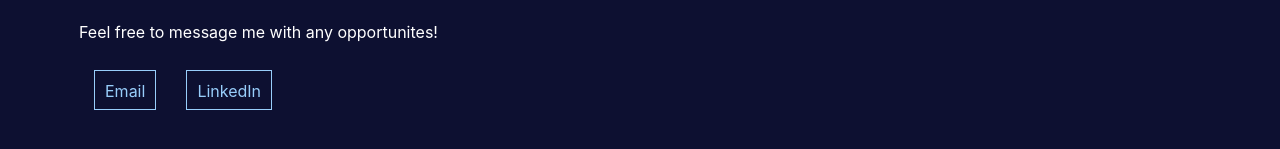
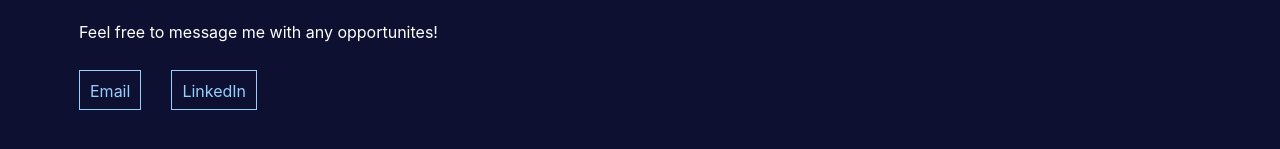
Before and after one commit to joshlopez97/portfolio-site, a React (Create React App) app: page / in a window 1280 px wide. Shown: the part 3487-3636 px from the top of the page. Built offline with nearby package versions, Linux system fonts and the light colour scheme.

Commit message:
Button format change

```diff
--- a/src/content.css
+++ b/src/content.css
@@ -125,7 +125,7 @@ span.job-title {
   padding: 15px;
 }
 .contact-info > a {
-  margin: 10px 15px;
+  margin: 10px 30px 10px 0;
   display: inline-block;
   height: 40px;
   border: 1px solid #98cefb;
```
